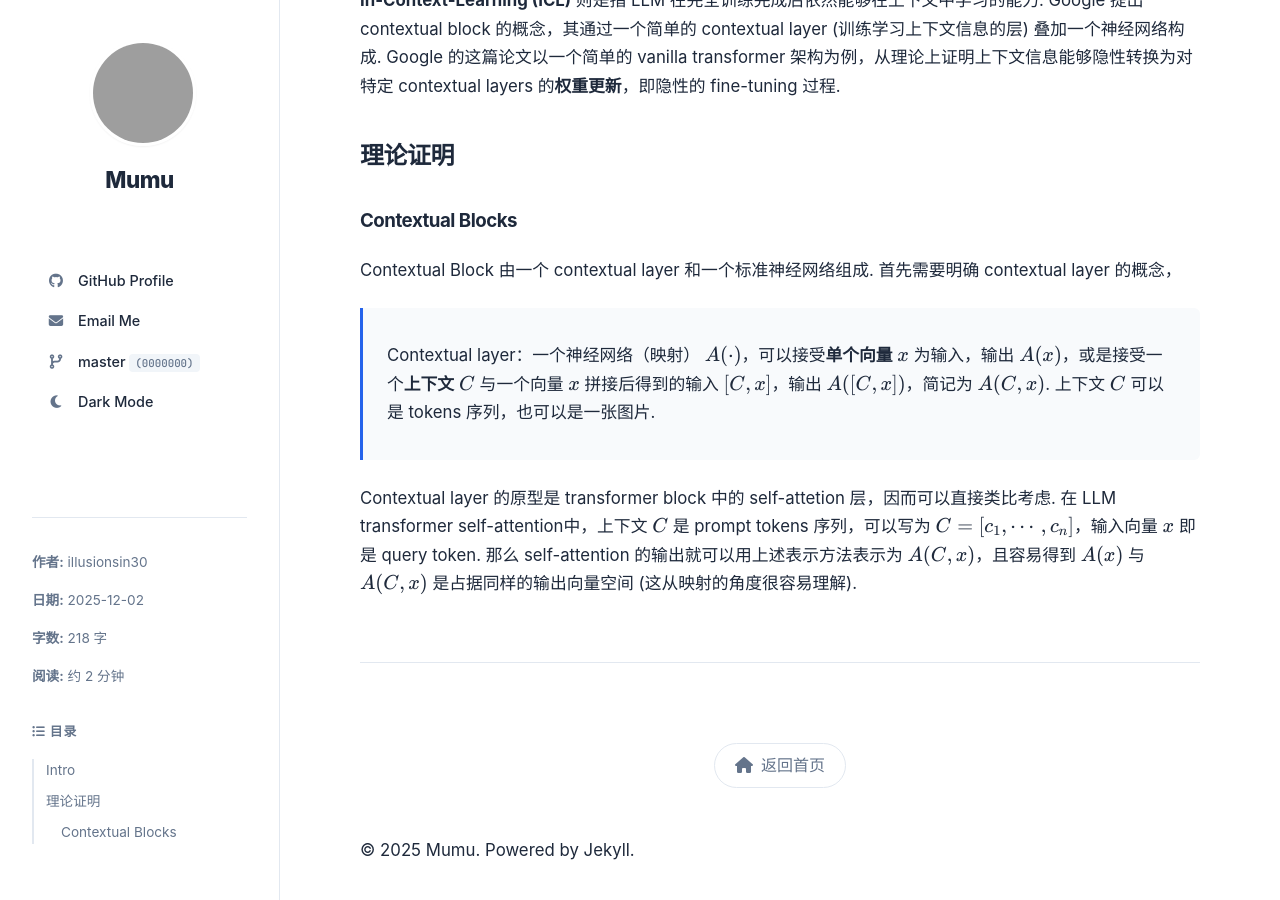
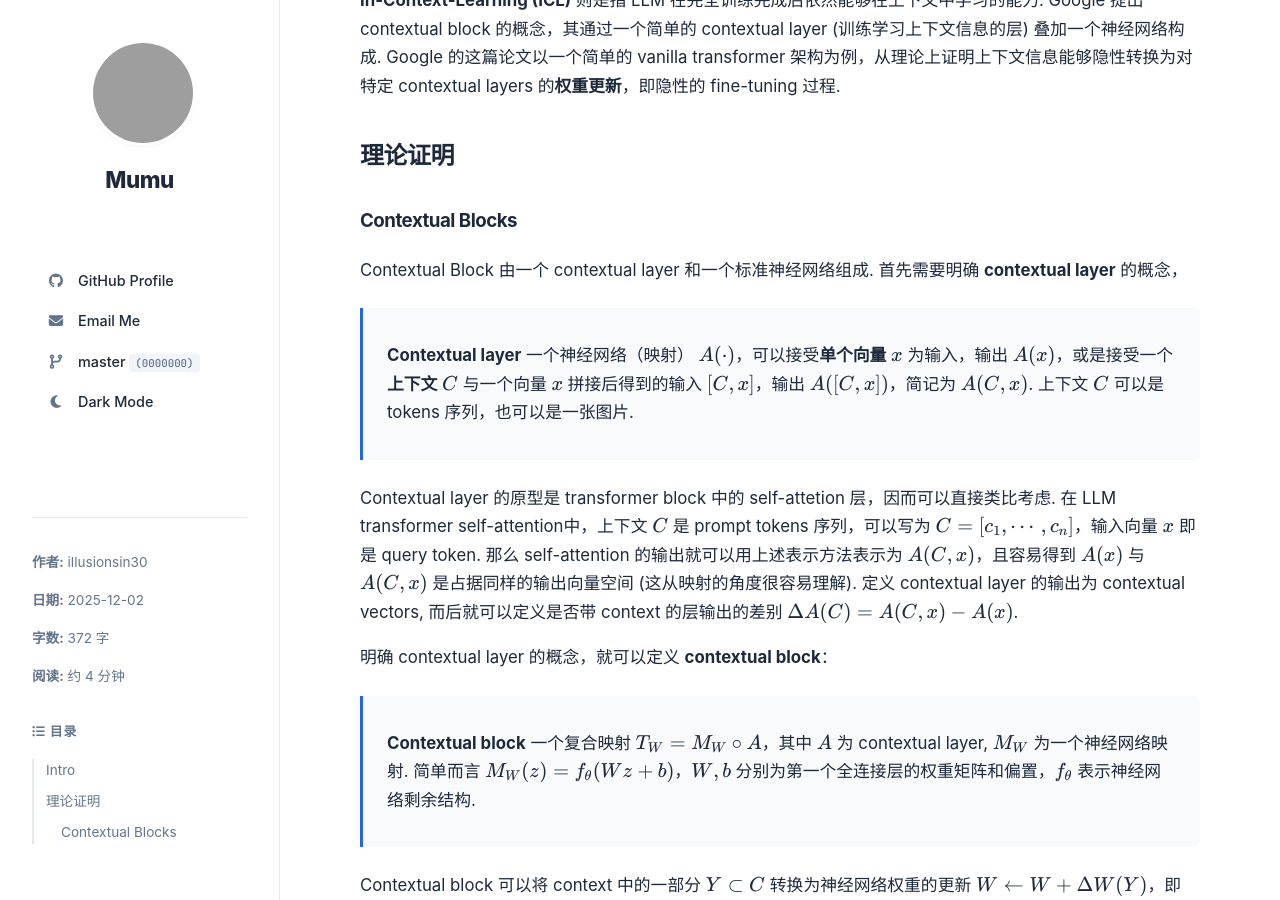
Before and after one commit to illusionsin30/illusionsin30.github.io, a Jekyll site: the page built from _posts/articles/LinearAttention/2025-12-02-LWT.md, in a window 1280 px wide and 900 px high, scrolled down 384 px, cut to the strip 0-900 px from the top of the window. Built offline with Jekyll 4.4.1, drawn with Linux system fonts in a browser that asks for light colours; some of the changed text lies outside the part shown; grey boxes are pictures that could not be loaded.

Commit message:
feat: update LWT.md.

```diff
--- a/_posts/articles/LinearAttention/2025-12-02-LWT.md
+++ b/_posts/articles/LinearAttention/2025-12-02-LWT.md
@@ -14,8 +14,22 @@
 ## 理论证明
 
 ### Contextual Blocks
-Contextual Block 由一个 contextual layer 和一个标准神经网络组成. 首先需要明确 contextual layer 的概念，
+Contextual Block 由一个 contextual layer 和一个标准神经网络组成. 首先需要明确 **contextual layer** 的概念，
 
-> Contextual layer：一个神经网络（映射） $A(\cdot)$，可以接受**单个向量** $x$ 为输入，输出 $A(x)$，或是接受一个**上下文** $C$ 与一个向量 $x$ 拼接后得到的输入 $[C, x]$，输出 $A([C, x])$，简记为 $A(C, x)$. 上下文 $C$ 可以是 tokens 序列，也可以是一张图片.
+> **Contextual layer** 一个神经网络（映射） $A(\cdot)$，可以接受**单个向量** $x$ 为输入，输出 $A(x)$，或是接受一个**上下文** $C$ 与一个向量 $x$ 拼接后得到的输入 $[C, x]$，输出 $A([C, x])$，简记为 $A(C, x)$. 上下文 $C$ 可以是 tokens 序列，也可以是一张图片.
 
-Contextual layer 的原型是 transformer block 中的 self-attetion 层，因而可以直接类比考虑. 在 LLM transformer self-attention中，上下文 $C$ 是 prompt tokens 序列，可以写为 $C = [c_1, \cdots, c_n]$，输入向量 $x$ 即是 query token. 那么 self-attention 的输出就可以用上述表示方法表示为 $A(C, x)$，且容易得到 $A(x)$ 与 $A(C, x)$ 是占据同样的输出向量空间 (这从映射的角度很容易理解).
+Contextual layer 的原型是 transformer block 中的 self-attetion 层，因而可以直接类比考虑. 在 LLM transformer self-attention中，上下文 $C$ 是 prompt tokens 序列，可以写为 $C = [c\_1, \cdots, c\_n]$，输入向量 $x$ 即是 query token. 那么 self-attention 的输出就可以用上述表示方法表示为 $A(C, x)$，且容易得到 $A(x)$ 与 $A(C, x)$ 是占据同样的输出向量空间 (这从映射的角度很容易理解). 定义 contextual layer 的输出为 contextual vectors, 而后就可以定义是否带 context 的层输出的差别 $\Delta A(C) = A(C, x) - A(x)$.
+
+明确 contextual layer 的概念，就可以定义 **contextual block**：
+
+> **Contextual block** 一个复合映射 $T\_W = M\_W \circ A$，其中 $A$ 为 contextual layer, $M_W$ 为一个神经网络映射. 简单而言 $M\_W(z) = f\_\theta(Wz+b)$，$W, b$ 分别为第一个全连接层的权重矩阵和偏置，$f\_\theta$ 表示神经网络剩余结构.
+
+Contextual block 可以将 context 中的一部分 $Y \subset C$ 转换为神经网络权重的更新 $W \leftarrow W + \Delta W(Y)$，即 $Y$ 中的信息被传递为 $\Delta W(Y)$，输入 contextual block 的向量就可以变为 $[C \backslash Y, x]$. 以下定理给出，这种权重更新的方法与全 context 的方法是等价的.
+
+> **Theorem 2.2.** 考虑一个 context block $T_W = M_W \circ A$，其中 $M_W$ 是权重矩阵为 $W$ 的全连接层. 给定 context $C$ 和输入 $x$，$C$ 中一部分 $Y \subset C$ 对 $T_W$ 输出的的作用效果可以隐性对应 $M_W$ 第一层秩为 1 的权重更新 $\Delta W(Y)$. 即
+>
+> $$
+>   T_W(C, x) = T_{W+\Delta W(Y)}(C \backslash Y, x), \text{ where } \Delta W(Y) = \frac{(W \Delta A(Y))A(C \backslash Y, x)^T}{\parallel A(C \backslash Y, x) \parallel^2}
+> $$
+>
+> 其中 $\Delta A(Y) = A(C, x) - A(C \backslash Y, x)$ 是与 $Y$ 相关的 context vector，$\Delta W(Y)$ 秩为 1.
```
